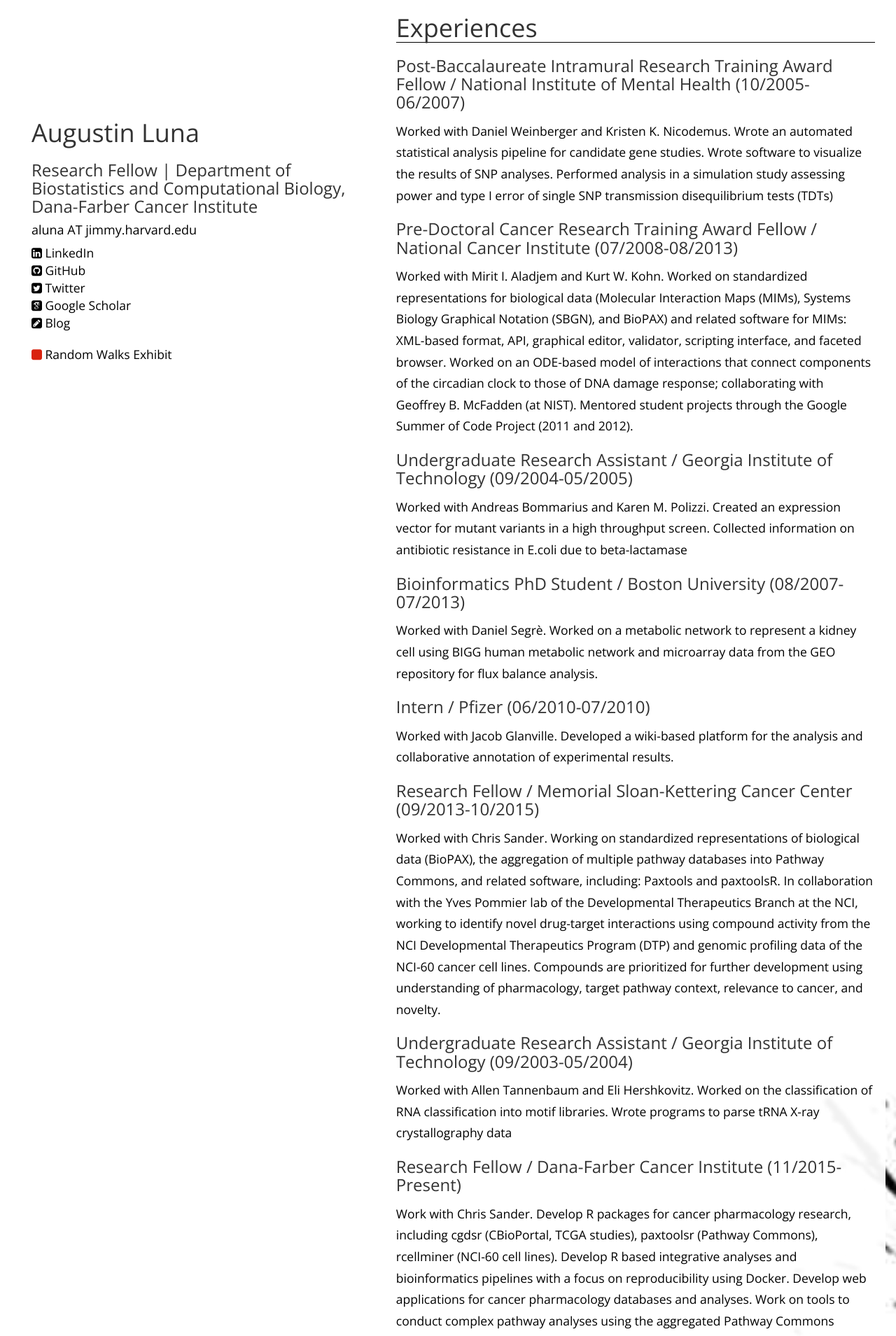
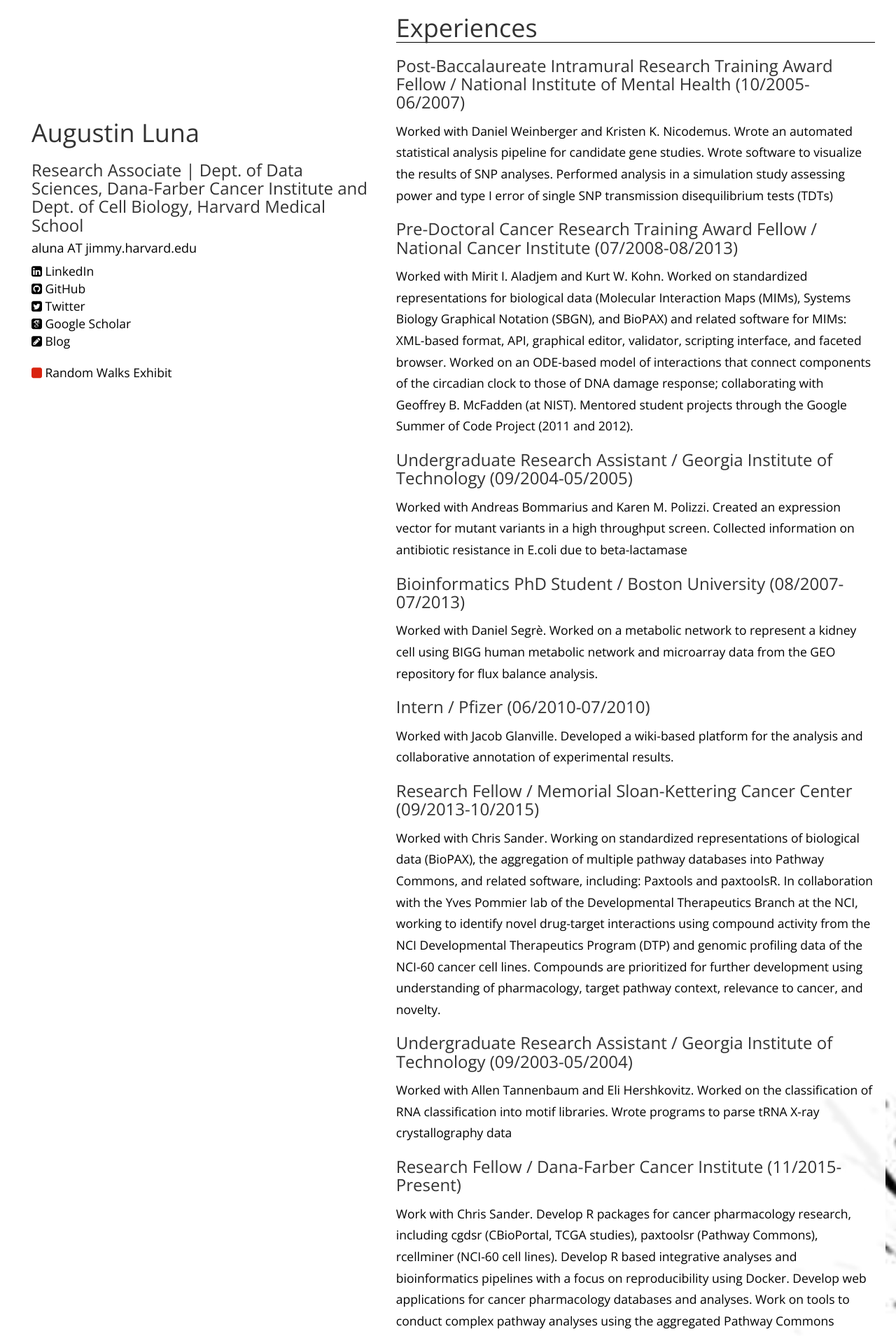
Before and after one commit to cannin/cannin.github.io, a Jekyll site: the page docs/index.html, which Jekyll copies as it is, in a window 1280 px wide. Shown: the top 1909 px of the page at 70% size. Built offline with Jekyll 4.4.1, drawn with Linux system fonts in a browser that asks for light colours; nearby versions of some CDN libraries; some web fonts are replaced.

Commit message:
Updated profile

```diff
--- a/_data/profile.json
+++ b/_data/profile.json
@@ -2,7 +2,7 @@
     "firstName" : "Augustin",
     "lastName" : "Luna",
     "createdDate" : "30/12/2008 19:53:56 UTC",
-    "headline" : "Research Fellow | Department of Biostatistics and Computational Biology, Dana-Farber Cancer Institute",
+    "headline" : "Research Associate | Dept. of Data Sciences, Dana-Farber Cancer Institute and Dept. of Cell Biology, Harvard Medical School",
     "summary" : "The underlying thread of my work has been the analysis of complex biological systems to understand and control them in order to improve human health. A focal point of this work has been the usage of molecular networks and pathways as a means of integrating and analyzing wide-scale changes in cellular processes in response to external stimuli (e.g. drug response) and alterations (e.g. mutations) through statistical and mechanistic models. Additionally, I have worked to facilitate wide dissemination of scientific data and software tools. I have done this through work on standardized representations of biological data (e.g. the Biological Pathway Exchange format and the Systems Biology Graphical Notation) and the development (and by mentoring student projects) of software tools to visualize and analyze biological networks. ",
     "_id" : 1
 }
--- a/docs/feed.xml
+++ b/docs/feed.xml
@@ -1 +1 @@
-<?xml version="1.0" encoding="utf-8"?><feed xmlns="http://www.w3.org/2005/Atom" ><generator uri="https://jekyllrb.com/" version="3.6.0">Jekyll</generator><link href="http://lunean.com/feed.xml" rel="self" type="application/atom+xml" /><link href="http://lunean.com/" rel="alternate" type="text/html" /><updated>2021-02-07T21:05:27-06:00</updated><id>http://lunean.com/</id><title type="html">Lunean</title><subtitle>Augustin Luna</subtitle><author><name>Augustin Luna</name><email>aluna AT jimmy.harvard.edu</email><uri>http://blog.lunean.com/</uri></author></feed>
+<?xml version="1.0" encoding="utf-8"?><feed xmlns="http://www.w3.org/2005/Atom" ><generator uri="https://jekyllrb.com/" version="3.6.0">Jekyll</generator><link href="http://lunean.com/feed.xml" rel="self" type="application/atom+xml" /><link href="http://lunean.com/" rel="alternate" type="text/html" /><updated>2021-02-07T21:42:49-06:00</updated><id>http://lunean.com/</id><title type="html">Lunean</title><subtitle>Augustin Luna</subtitle><author><name>Augustin Luna</name><email>aluna AT jimmy.harvard.edu</email><uri>http://blog.lunean.com/</uri></author></feed>
--- a/docs/index.html
+++ b/docs/index.html
@@ -42,7 +42,7 @@
     <div id="landing-left" class="col-lg-5">
         <div class="affix">
               <h1>Augustin Luna</h1>
-  <h2 class="headline">Research Fellow | Department of Biostatistics and Computational Biology, Dana-Farber Cancer Institute</h2>
+  <h2 class="headline">Research Associate | Dept. of Data Sciences, Dana-Farber Cancer Institute and Dept. of Cell Biology, Harvard Medical School</h2>
 
   <div id="landing-entry">
       <h4>aluna AT jimmy.harvard.edu</h4>
```
